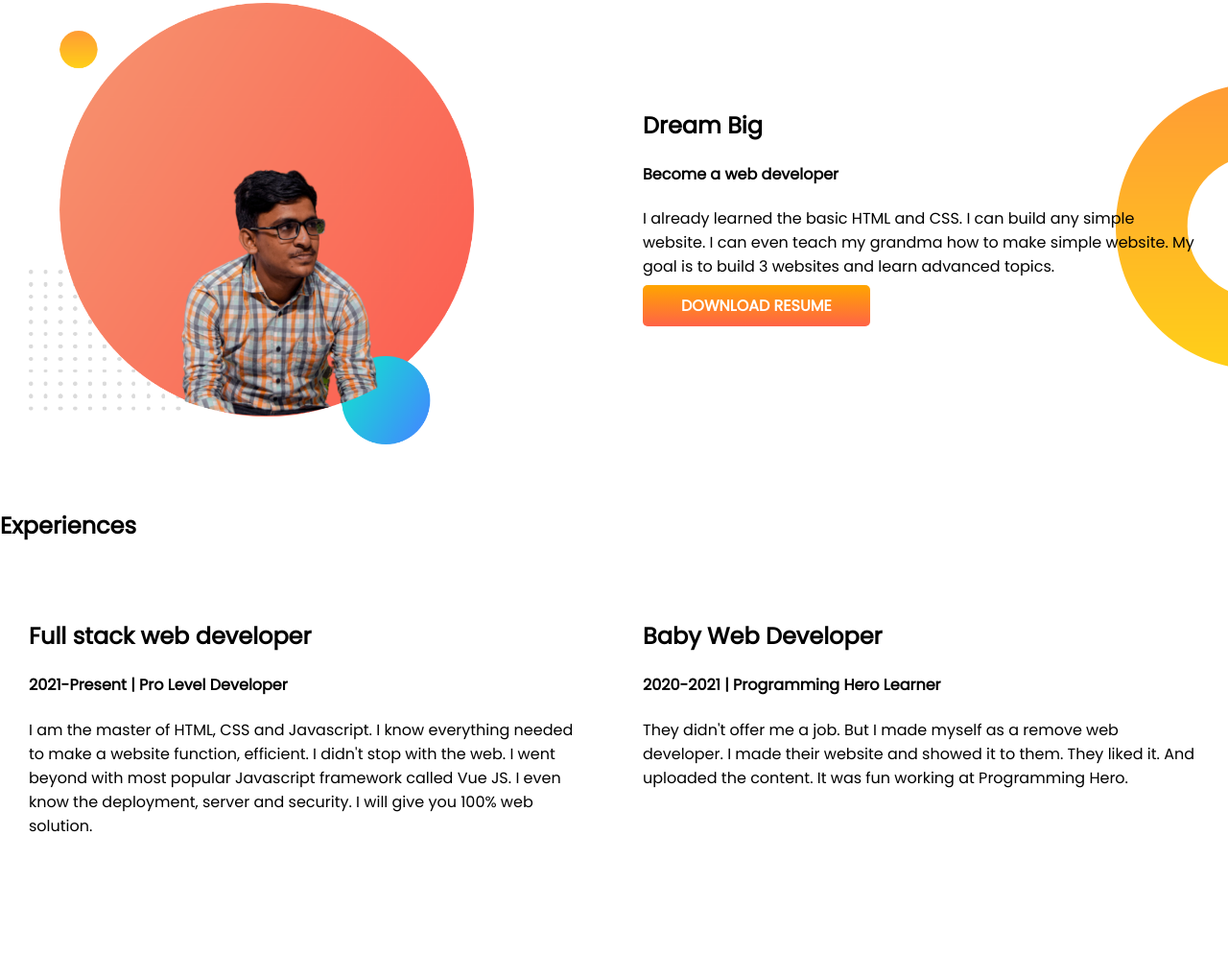
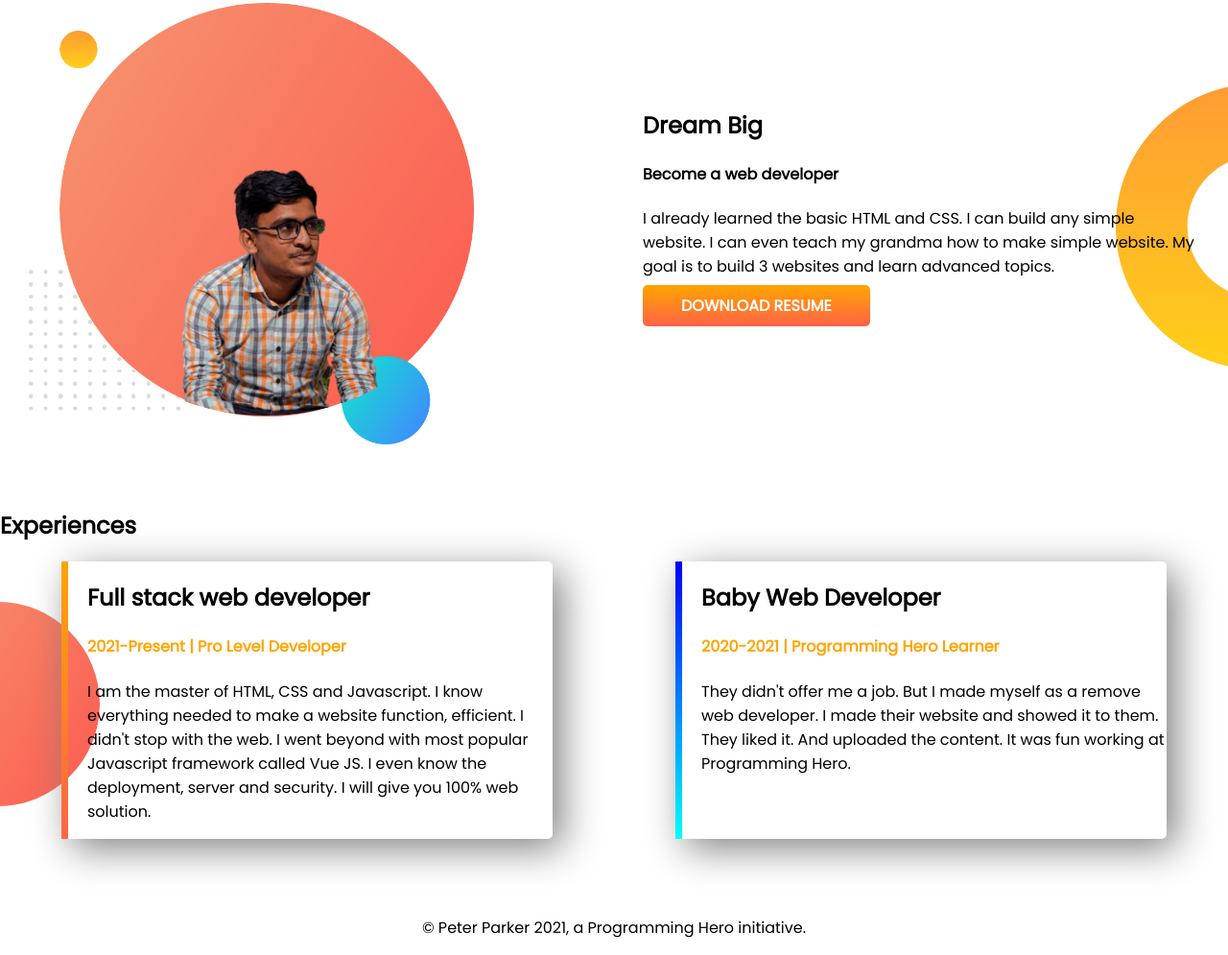
Before and after one commit to Samsuddin-Shohan/developer-portfolio, a plain HTML site: page index.html in a window 1280 px wide. Shown: the part 585-1580 px from the top of the page at 96% size. Before the commit the page ends 1514 px from the top, so only its background shows below. Drawn offline with Linux system fonts and the light colour scheme.

Commit message:
footer addede

```diff
--- a/index.html
+++ b/index.html
@@ -44,22 +44,25 @@
        <section class="experiences">
         <h1>Experiences</h1>
         <div class="flexible-content ">
-            <div class="half-width">
+            <div class="experiences-area" id="learnig-experience">
                 <h1>Full stack web developer</h1>
-                <h4>2021-Present | Pro Level Developer</h4>
+                <h4 class="name-oreange">2021-Present | Pro Level Developer</h4>
                 <p>I am the master of HTML, CSS and Javascript. I know everything needed to make a website function, efficient. I didn't stop with the web. I went beyond with most popular Javascript framework called Vue JS. I even know the deployment, server and security. I will give you 100% web solution.
 
                 </p>
 
             </div>
-            <div class="half-width">
+            <div class="experiences-area" id = 'web-dev-experience'>
                 <h1>Baby Web Developer</h1>
-                <h4>2020-2021 | Programming Hero Learner                </h4>
+                <h4 class="name-oreange">2020-2021 | Programming Hero Learner                </h4>
                 <p>They didn't offer me a job. But I made myself as a remove web developer. I made their website and showed it to them. They liked it. And uploaded the content. It was fun working at Programming Hero. </p>
 
             </div>
         </div>
     </section>
+    <footer>
+        <p>© Peter Parker 2021, a Programming Hero initiative.</p>
+    </footer>
 
 
 
--- a/style.css
+++ b/style.css
@@ -33,5 +33,32 @@ body {
 .flexible-content {
   display: flex;
 }
-.experiences h1 {
+.experiences-area {
+  width: 40%;
+  margin-left: 5%;
+  margin-right: 5%;
+  padding-left: 20px;
+  box-shadow: 10px 10px 40px gray;
+  border-radius: 5px;
 }
+
+.experiences {
+  background-image: url(images/exp-bg.png);
+  background-repeat: no-repeat;
+  background-position: left;
+  padding-bottom: 5%;
+}
+#learnig-experience {
+  border-left: 7px solid;
+  border-image: linear-gradient(orange, tomato);
+  border-image-slice: 1;
+}
+
+#web-dev-experience {
+  border-left: 7px solid;
+  border-image: linear-gradient(blue, cyan);
+  border-image-slice: 1;
+}
+footer p {
+  text-align: center;
+}
```
